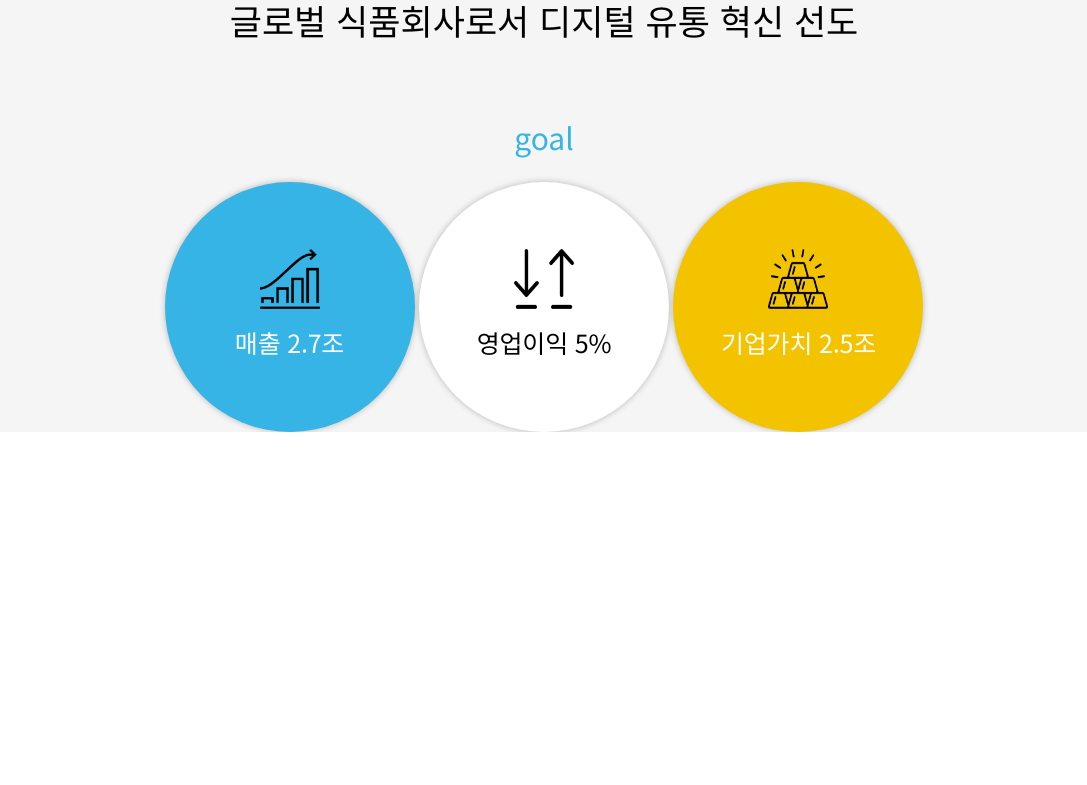
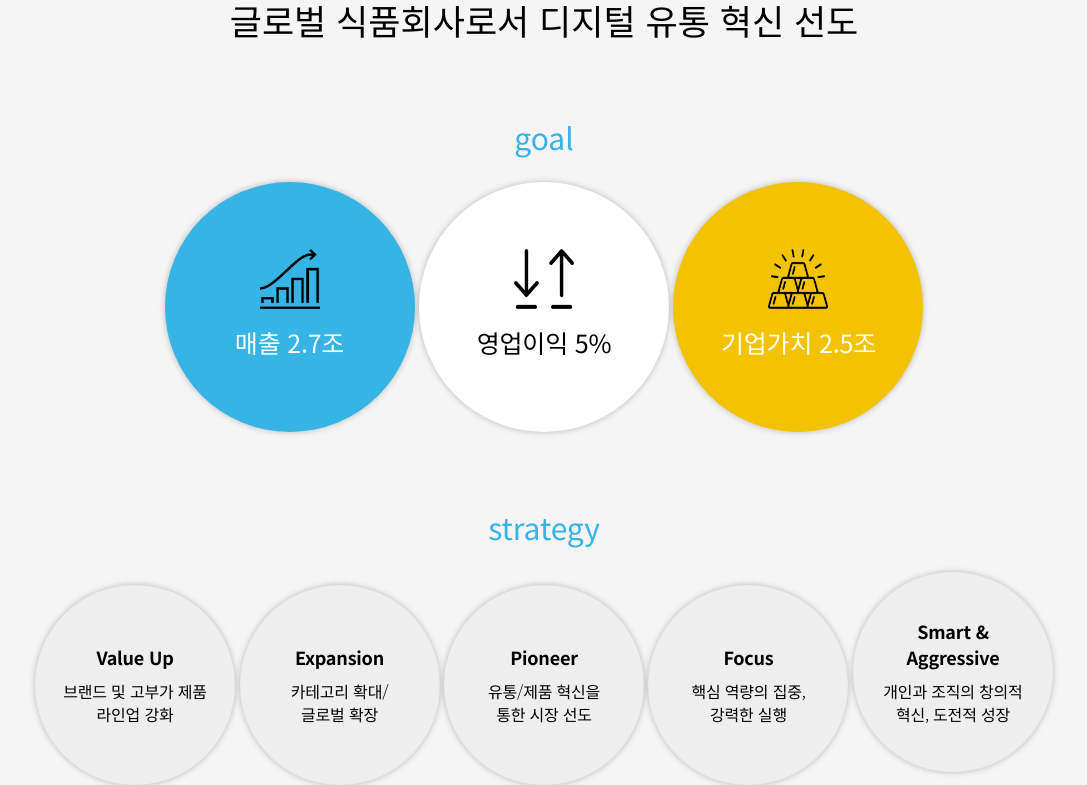
Before and after one commit to kimnani01/css_study, a plain HTML site: page project_spc/index.html in a window 1280 px wide. Shown: the part 818-1603 px from the top of the page, without its empty margins (96-1183 px from the left). Before the commit the page ends 1250 px from the top, so only its background shows below. Drawn offline with Linux system fonts and the light colour scheme.

Commit message:
삼립 과제

```diff
--- a/project_spc/index.html
+++ b/project_spc/index.html
@@ -5,6 +5,8 @@
     <meta name="description" content="">
     <meta name="keywords" content="">
     <meta name="viewport" content="width=device-width, initial-scale=1.0">
+    <link rel="shortcut icon" href="./images/spc.jpg" type="image/x-icon">
+    <link rel="icon" href="./images/spc.jpg" type="image/x-icon">
     <title>경영이념 - SPC삼립</title>
     <!-- 웹글꼴 -->
     <link rel="preconnect" href="https://fonts.googleapis.com">
@@ -45,7 +47,33 @@
                     </li>
                 </ul>
             </div>
-        </div>
+            <!-- strategy 시작 -->
+            <div class="strategy">
+                <h2>strategy</h2>
+                <ul class="strategy_contents">
+                    <li>
+                        <h3>Value Up</h3>
+                        <p>브랜드 및 고부가 제품<br>라인업 강화</p>
+                    </li>
+                    <li>
+                        <h3>Expansion</h3>
+                        <p>카테고리 확대/<br>글로벌 확장</p>
+                    </li>
+                    <li>
+                        <h3>Pioneer</h3>
+                        <p>유통/제품 혁신을<br>통한 시장 선도</p>
+                    </li>
+                    <li>
+                        <h3>Focus</h3>
+                        <p>핵심 역량의 집중,<br>강력한 실행</p>
+                    </li>
+                    <li class="last">
+                        <h3>Smart &<br>Aggressive</h3>
+                        <p>개인과 조직의 창의적<br>혁신, 도전적 성장</p>
+                    </li>
+                </ul>
+            </div>
+        </div><!-- e:.contents_bg -->
     </main>
 </body>
 </html>
--- a/project_spc/styles/index.css
+++ b/project_spc/styles/index.css
@@ -10,7 +10,8 @@ main .contents_bg > p,
 main .contents_bg .vision h2{letter-spacing: -0.2px;}
 /* h2 : 폰트색상, 크기, 패딩값 공통 */
 main .contents_bg .vision h2,
-main .contents_bg .goal h2 {
+main .contents_bg .goal h2,
+main .contents_bg .strategy h2 {
     font-size: 1.875rem; color: #36B4E5;
     padding-top: 80px; padding-bottom: 30px;
 }
@@ -56,3 +57,30 @@ main .contents_bg .goal .goal_contents li h3 {
 main .contents_bg .goal .goal_contents .second h3 {
     color: #000;
 }
+/* strategy */
+main .contents_bg .strategy {}
+main .contents_bg .strategy h2 {}
+main .contents_bg .strategy .strategy_contents {}
+main .contents_bg .strategy .strategy_contents li {
+    background-color: #EEE;
+    width: 200px; height: 200px;
+    border-radius: 50%;
+    display: inline-block;
+    padding-top: 59px;
+    box-shadow: 0px 0px 6px rgba(0,0,0,0.25);
+}
+main .contents_bg .strategy .strategy_contents .last{
+    padding-top: 46px;
+}
+main .contents_bg .strategy .strategy_contents li h3 {
+    font-size: 1.125rem;
+    font-weight: 700;
+    letter-spacing: -0.2px;
+    line-height: 26px;
+    padding-bottom: 10px;
+}
+main .contents_bg .strategy .strategy_contents li p {
+    font-weight: 300;
+    line-height: 23px;
+    letter-spacing: -0.2px;
+}
```
Also changed, not shown: project_spc/images/spc.jpg (added).
